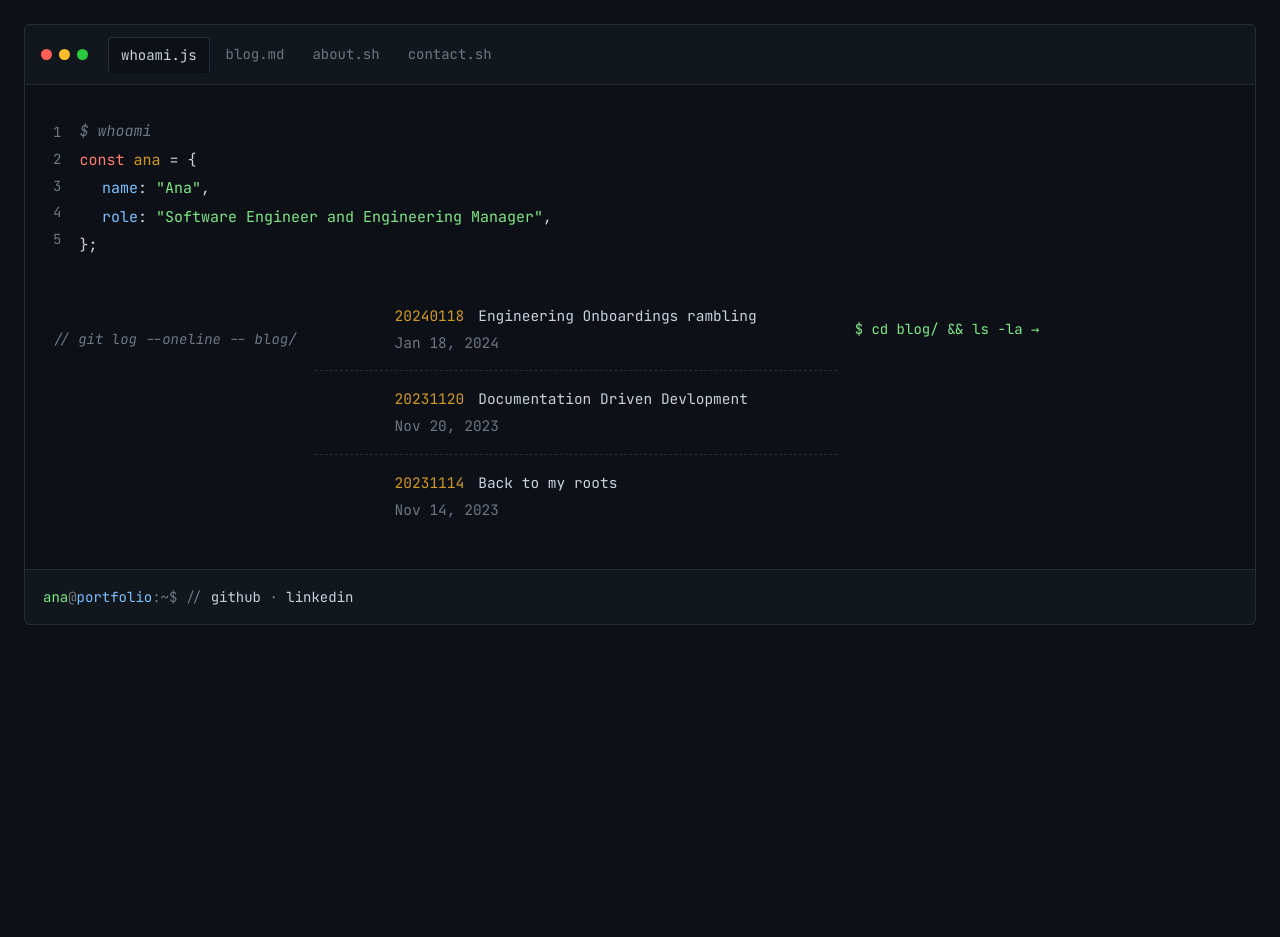
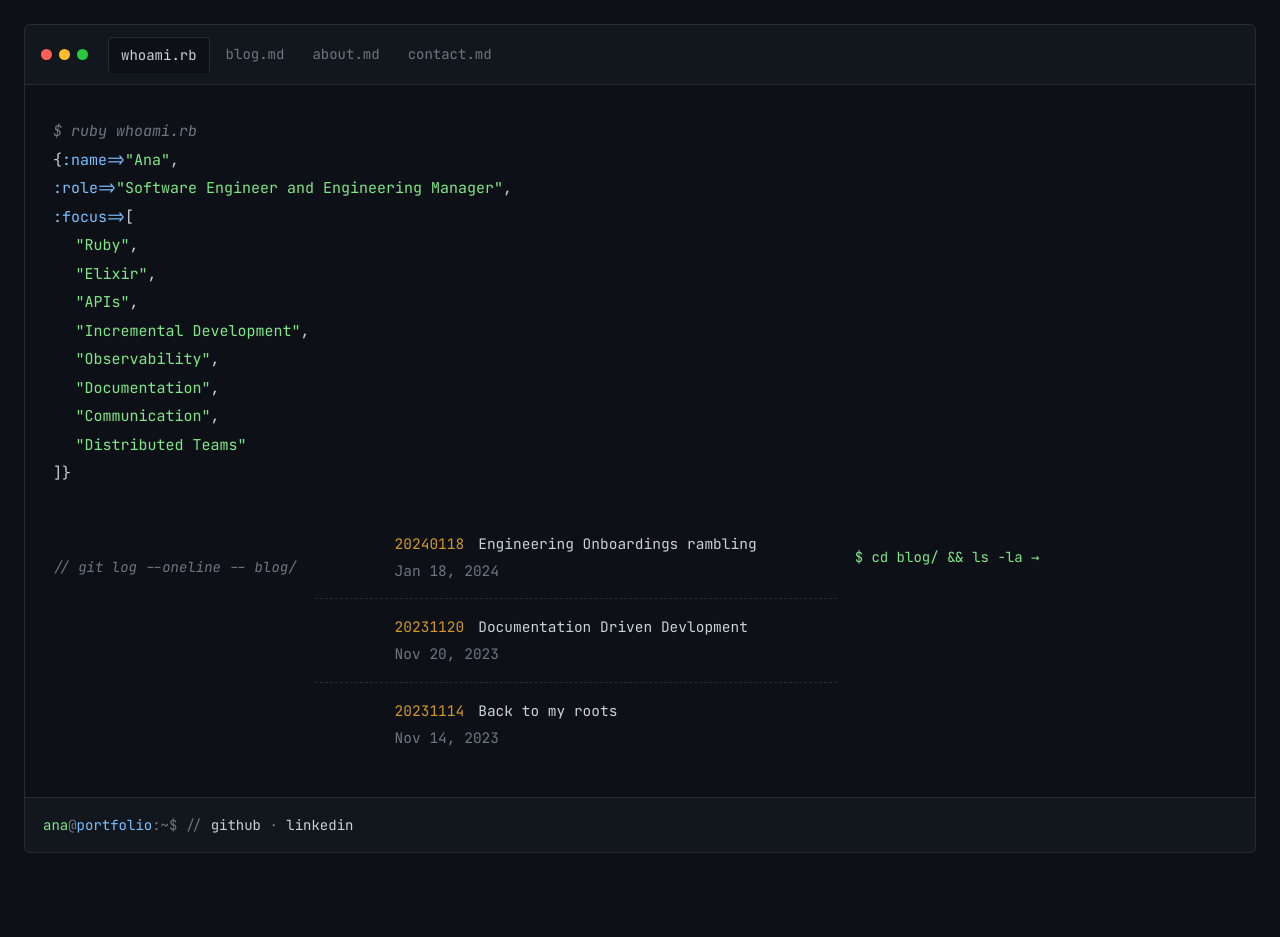
Before and after one commit to anarosas/anarosas.github.io, a Jekyll site: the page built from index.md, in a window 1280 px wide. Built offline with Jekyll 4.4.1, drawn with Linux system fonts in a browser that asks for light colours; before the commit the page ends 900 px from its top, so only the background shows below that.

Commit message:
Update focus

```diff
--- a/_includes/window-chrome.html
+++ b/_includes/window-chrome.html
@@ -6,12 +6,12 @@
   </div>
   <nav class="chrome__tabs" aria-label="Site navigation">
     <a href="{{ '/' | relative_url }}"
-       class="tab{% if page.url == '/' %} tab--active{% endif %}">whoami.js</a>
+       class="tab{% if page.url == '/' %} tab--active{% endif %}">whoami.rb</a>
     <a href="{{ '/blog/' | relative_url }}"
        class="tab{% if page.url contains '/blog' or page.layout == 'post' %} tab--active{% endif %}">blog.md</a>
     <a href="{{ '/about/' | relative_url }}"
-       class="tab{% if page.url == '/about/' %} tab--active{% endif %}">about.sh</a>
+       class="tab{% if page.url == '/about/' %} tab--active{% endif %}">about.md</a>
     <a href="{{ '/contact/' | relative_url }}"
-       class="tab{% if page.url == '/contact/' %} tab--active{% endif %}">contact.sh</a>
+       class="tab{% if page.url == '/contact/' %} tab--active{% endif %}">contact.md</a>
   </nav>
 </header>
--- a/_layouts/home.html
+++ b/_layouts/home.html
@@ -2,15 +2,20 @@
 layout: default
 ---
 <section class="file" id="whoami">
-  <div class="file__gutter" aria-hidden="true">
-    {% for i in (1..5) %}<span>{{ i }}</span>{% endfor %}
-  </div>
   <div class="file__code">
-    <p class="line comment" data-typewriter>$ whoami</p>
-    <p class="line"><span class="kw">const</span> <span class="var">{{ site.author.name | downcase }}</span> = {</p>
-    <p class="line indent"><span class="key">name</span>: <span class="str">"{{ site.author.name }}"</span>,</p>
-    <p class="line indent"><span class="key">role</span>: <span class="str">"{{ site.author.role }}"</span>,</p>
-    <p class="line">};</p>
+    <p class="line comment" data-typewriter>$ ruby whoami.rb</p>
+    <p class="line">{<span class="key">:name=></span><span class="str">"{{ site.author.name }}"</span>,</p>
+    <p class="line"><span class="key">:role=></span><span class="str">"{{ site.author.role }}"</span>,</p>
+    <p class="line"><span class="key">:focus=></span>[</p>
+    <p class="line indent"><span class="str">"Ruby"</span>,</p>
+    <p class="line indent"><span class="str">"Elixir"</span>,</p>
+    <p class="line indent"><span class="str">"APIs"</span>,</p>
+    <p class="line indent"><span class="str">"Incremental Development"</span>,</p>
+    <p class="line indent"><span class="str">"Observability"</span>,</p>
+    <p class="line indent"><span class="str">"Documentation"</span>,</p>
+    <p class="line indent"><span class="str">"Communication"</span>,</p>
+    <p class="line indent"><span class="str">"Distributed Teams"</span></p>
+    <p class="line">]}</p>
   </div>
 </section>
 
```
